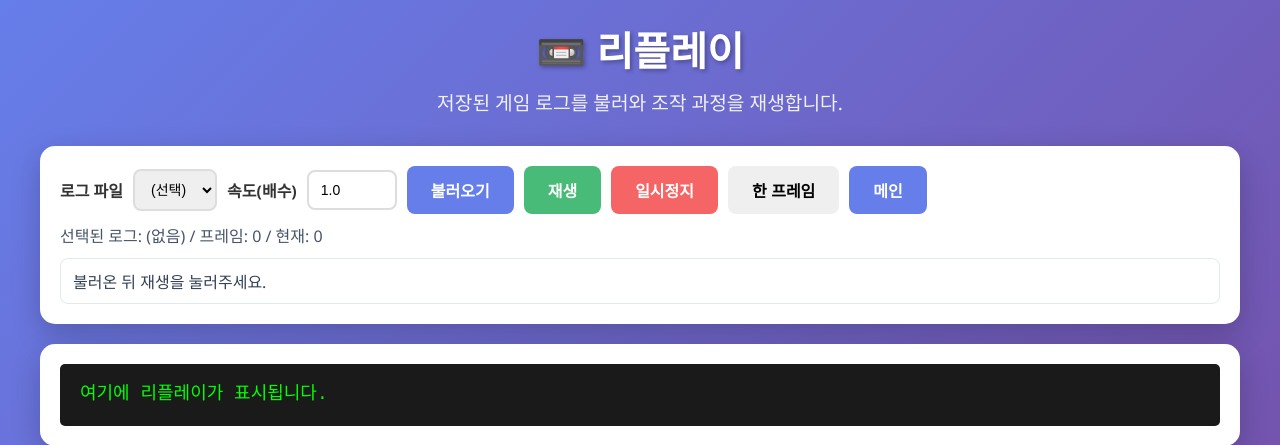
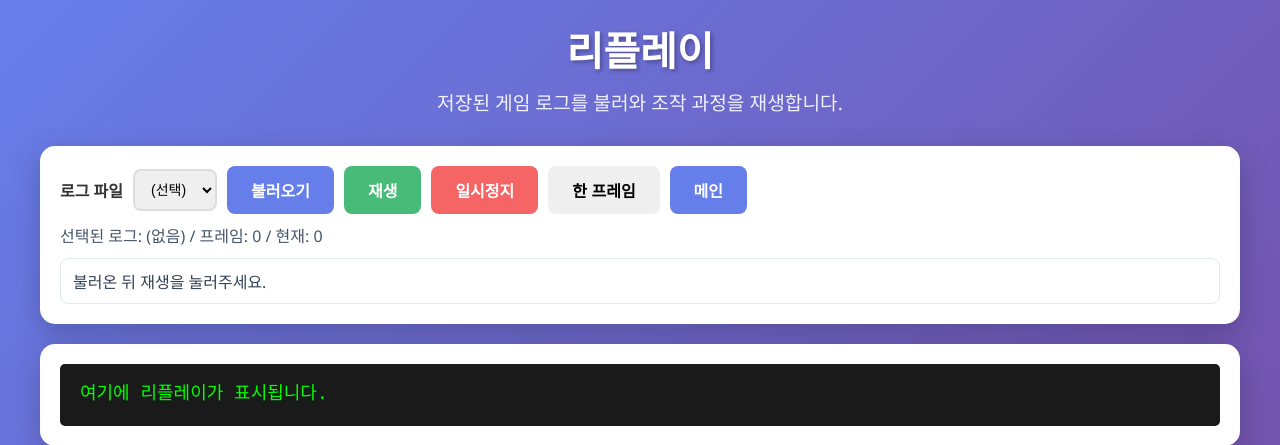
Before and after one commit to S3un9-W00/SecuProject, a Spring Boot app: page /replay in a window 1280 px wide. Shown: the top 445 px of the page. Run offline with Spring Boot 4, Linux system fonts and the light colour scheme.

Commit message:
log file load & replay system added

```diff
--- a/src/main/resources/templates/replay.html
+++ b/src/main/resources/templates/replay.html
@@ -54,7 +54,7 @@
 <body>
     <div class="container">
         <div class="header">
-            <h1>📼 리플레이</h1>
+            <h1>리플레이</h1>
             <p>저장된 게임 로그를 불러와 조작 과정을 재생합니다.</p>
         </div>
 
@@ -65,9 +65,6 @@
                     <option value="">(선택)</option>
                     <option th:each="f : ${logFiles}" th:value="${f}" th:text="${f}"></option>
                 </select>
-
-                <label for="speed"><strong>속도(배수)</strong></label>
-                <input id="speed" type="number" min="0.1" step="0.1" value="1.0" style="width: 90px;">
 
                 <button class="btn btn-primary" onclick="loadFrames()">불러오기</button>
                 <button class="btn btn-secondary" onclick="play()">재생</button>
@@ -136,11 +133,6 @@
                 });
         }
 
-        function getSpeed() {
-            const v = parseFloat(document.getElementById('speed').value);
-            return (isFinite(v) && v > 0) ? v : 1.0;
-        }
-
         function scheduleNext() {
             if (!playing) return;
             if (!frames || frames.length === 0) return;
@@ -149,10 +141,9 @@
                 return;
             }
 
-            const speed = getSpeed();
             const cur = frames[idx];
             const next = frames[idx + 1];
-            const dt = Math.max(80, Math.min(1500, (next.offsetMillis - cur.offsetMillis) / speed)); // 80~1500ms로 클램프
+            const dt = Math.max(80, Math.min(1500, (next.offsetMillis - cur.offsetMillis))); // 1배속 고정 (80~1500ms 클램프)
 
             timerId = setTimeout(() => {
                 if (!playing) return;
```
Also changed, not shown: 2 other files.
